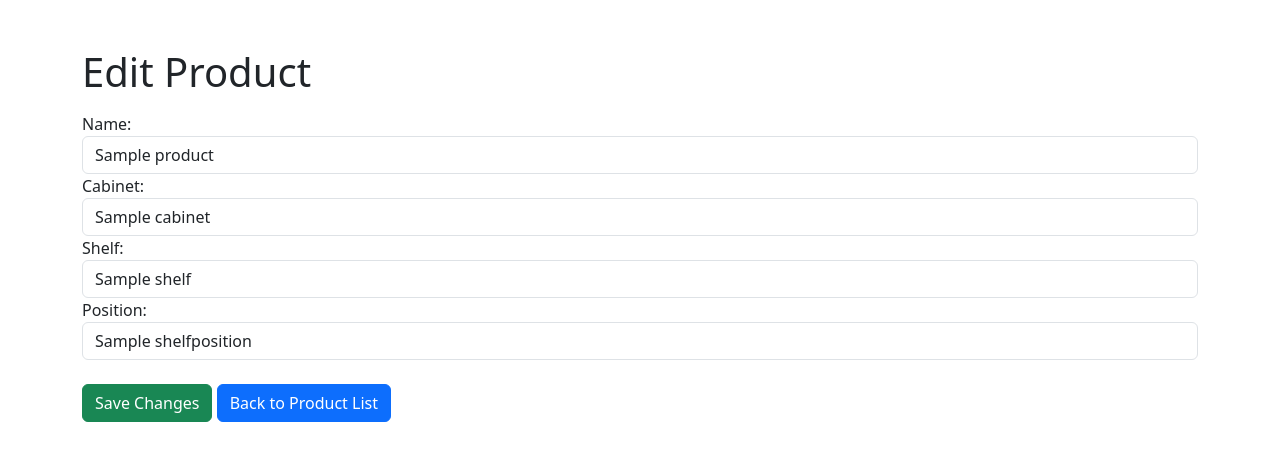
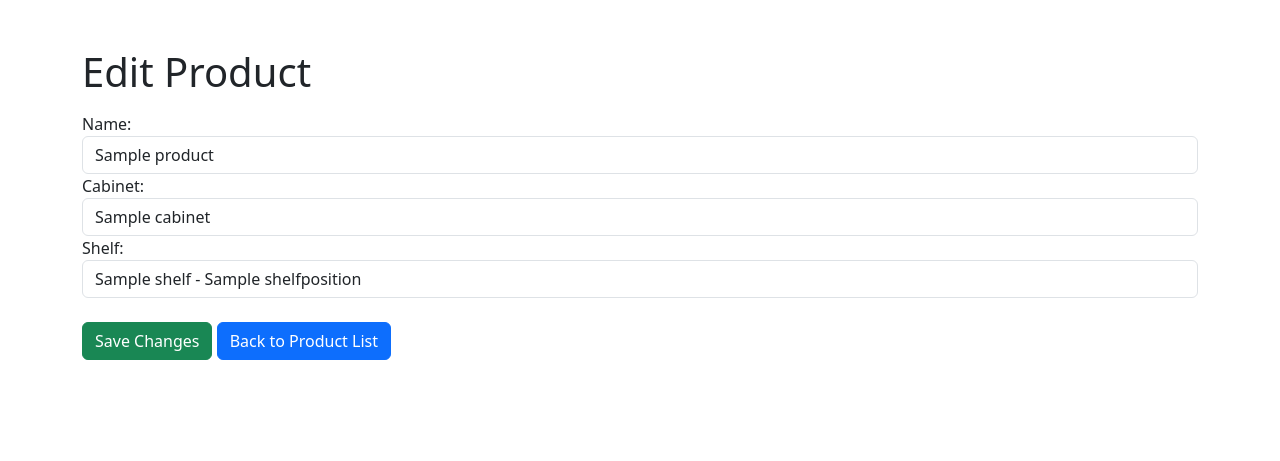
Before and after one commit to nopp/workshop-inventory, a Flask app: template web/templates/edit_product.html in a window 1280 px wide. Shown: the top 461 px of the page. Run offline with Flask 3, Linux system fonts and the light colour scheme; the template is opened without the code that fills it: most values are stand-ins (such as "Sample title", 1, 10 or a date in 2020).

Commit message:
Update edit_product.html

```diff
--- a/web/templates/edit_product.html
+++ b/web/templates/edit_product.html
@@ -5,7 +5,7 @@
 {% block content %}
     <div class="container">
         <h1 class="mt-5">Edit Product</h1>
-        <form method="POST" action="{{ url_for('edit_product', id=product.id) }}" class="mt-3">
+        <form method="PUT" action="/api/product/{{ product.id }}" class="mt-3">
             <div class="form-group">
                 <label for="name">Name:</label>
                 <input type="text" name="name" id="name" class="form-control" value="{{ product.name }}" required>
@@ -16,15 +16,11 @@
             </div>
             <div class="form-group">
                 <label for="shelf">Shelf:</label>
-                <input type="text" name="shelf" id="shelf" class="form-control" value="{{ product.shelf }}" required>
-            </div>
-            <div class="form-group">
-                <label for="shelf">Position:</label>
-                <input type="text" name="shelf" id="shelf" class="form-control" value="{{ product.shelfposition }}" required>
+                <input type="text" name="shelf" id="shelf" class="form-control" value="{{ product.shelf }} - {{ product.shelfposition }}" required>
             </div>
             <br>
             <button type="submit" class="btn btn-success">Save Changes</button>
-            <a class="btn btn-primary ml-2" href="/">Back to Product List</a>
+            <a class="btn btn-primary ml-2" href="/ws">Back to Product List</a>
         </form>
     </div>
 {% endblock %}
```
